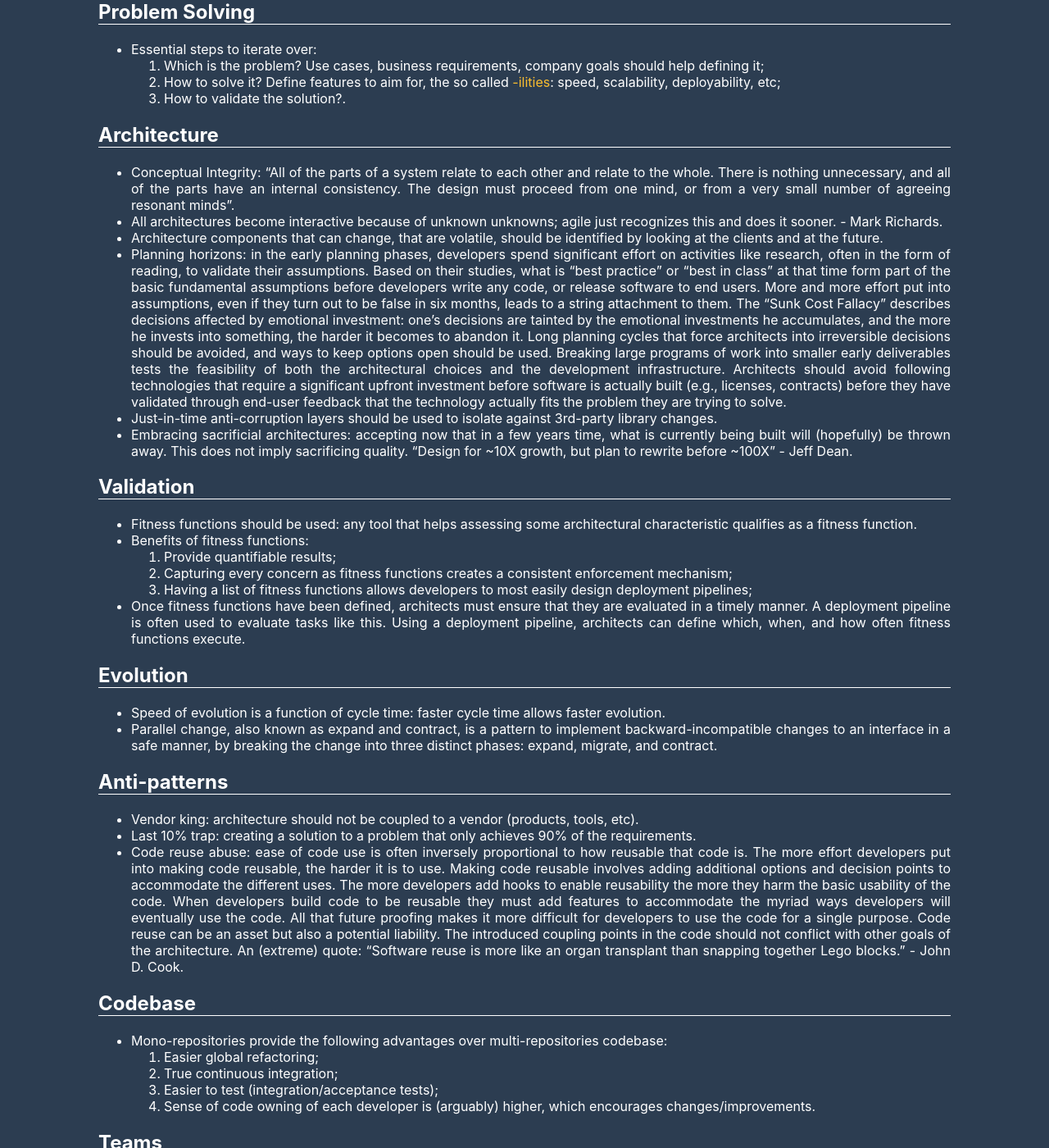
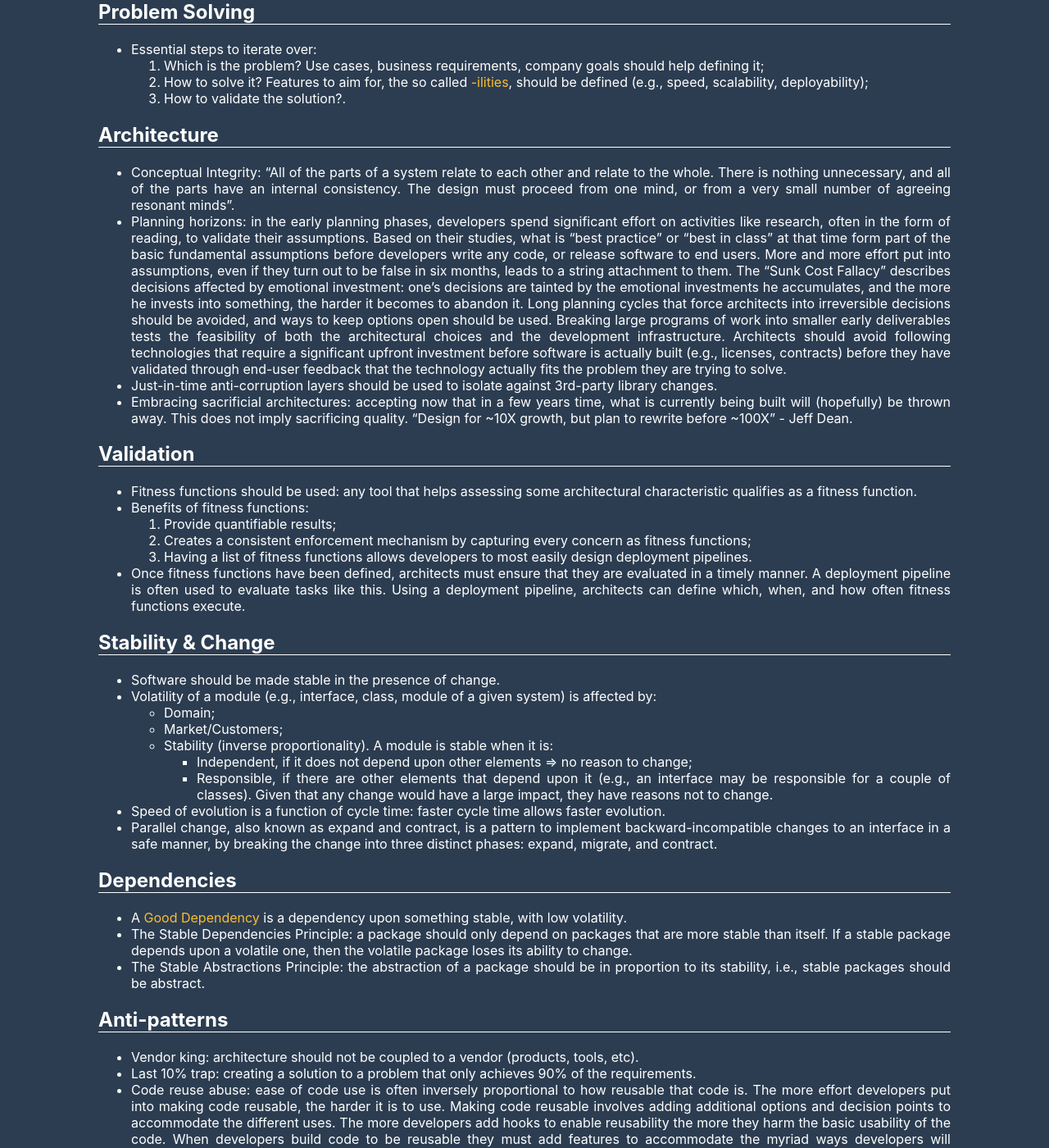
Before and after one commit to brunoroque06/brunoroque06.github.io, a Jekyll site: the page built from _pages/software-architecture.md, in a window 1280 px wide and 1400 px high, scrolled down 434 px. Shown: the whole window at 82% size. Built offline with Jekyll 4.4.1, drawn with Linux system fonts in a browser that asks for light colours; some of the changed text lies outside the part shown.

Commit message:
Add architecture stability & change

```diff
--- a/_pages/software-architecture.md
+++ b/_pages/software-architecture.md
@@ -14,14 +14,12 @@ Organizations which design systems are constrained to produce designs which are
 
 - Essential steps to iterate over:
   1. Which is the problem? Use cases, business requirements, company goals should help defining it;
-  2. How to solve it? Define features to aim for, the so called `-ilities`: speed, scalability, deployability, etc;
+  2. How to solve it? Features to aim for, the so called `-ilities`, should be defined (e.g., speed, scalability, deployability);
   3. How to validate the solution?.
 
 ## Architecture
 
 - Conceptual Integrity: "All of the parts of a system relate to each other and relate to the whole. There is nothing unnecessary, and all of the parts have an internal consistency. The design must proceed from one mind, or from a very small number of agreeing resonant minds".
-- All architectures become interactive because of unknown unknowns; agile just recognizes this and does it sooner. - Mark Richards.
-- Architecture components that can change, that are volatile, should be identified by looking at the clients and at the future.
 - Planning horizons: in the early planning phases, developers spend significant effort on activities like research, often in the form of reading, to validate their assumptions. Based on their studies, what is "best practice" or "best in class" at that time form part of the basic fundamental assumptions before developers write any code, or release software to end users. More and more effort put into assumptions, even if they turn out to be false in six months, leads to a string attachment to them. The "Sunk Cost Fallacy" describes decisions affected by emotional investment: one's decisions are tainted by the emotional investments he accumulates, and the more he invests into something, the harder it becomes to abandon it. Long planning cycles that force architects into irreversible decisions should be avoided, and ways to keep options open should be used. Breaking large programs of work into smaller early deliverables tests the feasibility of both the architectural choices and the development infrastructure. Architects should avoid following technologies that require a significant upfront investment before software is actually built (e.g., licenses, contracts) before they have validated through end-user feedback that the technology actually fits the problem they are trying to solve.
 - Just-in-time anti-corruption layers should be used to isolate against 3rd-party library changes.
 - Embracing sacrificial architectures: accepting now that in a few years time, what is currently being built will (hopefully) be thrown away. This does not imply sacrificing quality. "Design for ~10X growth, but plan to rewrite before ~100X" - Jeff Dean.
@@ -31,14 +29,27 @@ Organizations which design systems are constrained to produce designs which are
 - Fitness functions should be used: any tool that helps assessing some architectural characteristic qualifies as a fitness function.
 - Benefits of fitness functions:
   1. Provide quantifiable results;
-  2. Capturing every concern as fitness functions creates a consistent enforcement mechanism;
-  3. Having a list of fitness functions allows developers to most easily design deployment pipelines;
+  2. Creates a consistent enforcement mechanism by capturing every concern as fitness functions;
+  3. Having a list of fitness functions allows developers to most easily design deployment pipelines.
 - Once fitness functions have been defined, architects must ensure that they are evaluated in a timely manner. A deployment pipeline is often used to evaluate tasks like this. Using a deployment pipeline, architects can define which, when, and how often fitness functions execute.
 
-## Evolution
+## Stability & Change
 
+- Software should be made stable in the presence of change.
+- Volatility of a module (e.g., interface, class, module of a given system) is affected by:
+  - Domain;
+  - Market/Customers;
+  - Stability (inverse proportionality). A module is stable when it is:
+    - Independent, if it does not depend upon other elements => no reason to change;
+    - Responsible, if there are other elements that depend upon it (e.g., an interface may be responsible for a couple of classes). Given that any change would have a large impact, they have reasons not to change.
 - Speed of evolution is a function of cycle time: faster cycle time allows faster evolution.
 - Parallel change, also known as expand and contract, is a pattern to implement backward-incompatible changes to an interface in a safe manner, by breaking the change into three distinct phases: expand, migrate, and contract.
+
+## Dependencies
+
+- A `Good Dependency` is a dependency upon something stable, with low volatility.
+- The Stable Dependencies Principle: a package should only depend on packages that are more stable than itself. If a stable package depends upon a volatile one, then the volatile package loses its ability to change.
+- The Stable Abstractions Principle: the abstraction of a package should be in proportion to its stability, i.e., stable packages should be abstract.
 
 ## Anti-patterns
 
@@ -67,3 +78,5 @@ Building Evolutionary Architectures, by Neil Ford, Rebecca Parsons and Patrick K
 [ParallelChange](https://martinfowler.com/bliki/ParallelChange.html), by Danilo Sato.
 
 [SacrificalArchitecture](https://martinfowler.com/bliki/SacrificialArchitecture.html), by Martin Fowler.
+
+[Design Principles and Design Patterns](https://fi.ort.edu.uy/innovaportal/file/2032/1/design_principles.pdf), by Robert Martin, 2000.
```
